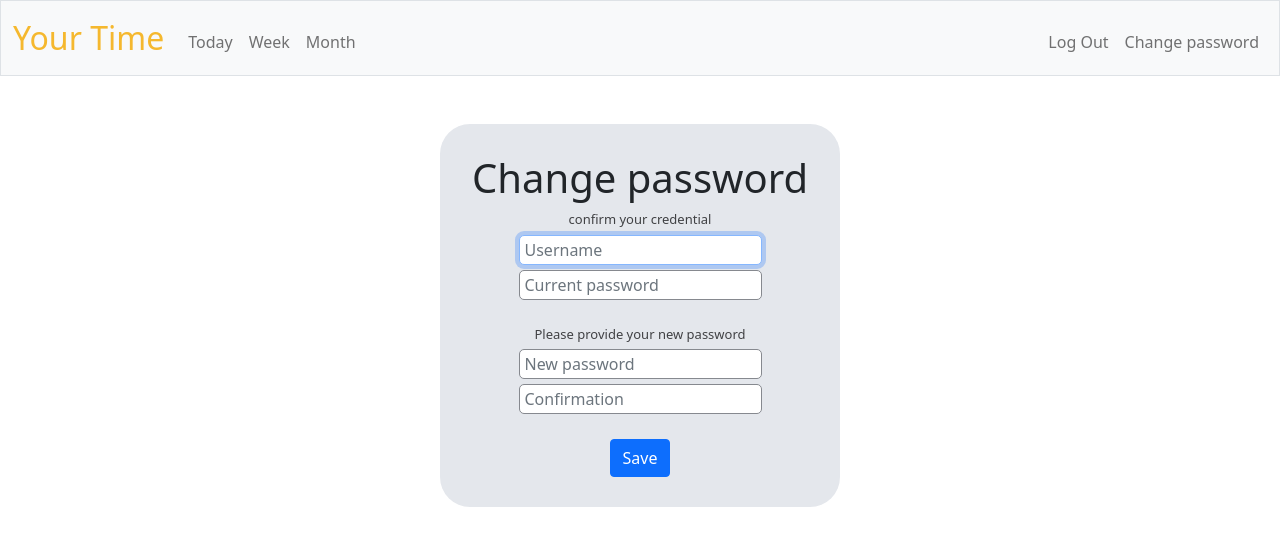
After one commit to plov/Time-Tracker, a Flask app: page /password in a window 1280 px wide. The commit adds this page. Shown: the top 546 px of the page. Run offline with Flask 3, Linux system fonts and the light colour scheme; a user stored in the database is signed in.

Commit message:
refactoring

```diff
--- a/app.py
+++ b/app.py
@@ -5,10 +5,9 @@ from datetime import datetime
 from dailyTracking import DailyTracking
 
 from dbHelper import dbHelper
-from helpers import login_required, warning
+from helpers import login_required, validate_form, warning
 from flask_session import Session
 from datetime import date
-from enum import Enum
 from calendarLogic import CalendarLogic
 from weekCalculator import WeekCalculator
 from constants import constants
@@ -27,46 +26,39 @@ weekCalculator = WeekCalculator(db, session, dailyTrack)
 
 types = { 'start':1, 'end':2 }
 
-class timestampTypes(Enum):
-     START = 1
-     END = 2
-
-
 @app.route("/", methods=['GET', 'POST'])
 @login_required
 def index():
 
     total = 0
-    rows = dailyTrack.getTodayTrackings()
-    actions = dailyTrack.getTimeActionsDict(rows)
-    availableAactions = dailyTrack.checkAvailableActions(rows)
-    total = dailyTrack.calcHoursPerDay(rows)
-    result = dailyTrack.finishDayBefore()
-    print(f"result: {result}")
+    rows = dailyTrack.today_trackings()
+    actions = dailyTrack.time_points_list_of_dict(rows)
+    availableAactions = dailyTrack.check_available_points(rows)
+    total = dailyTrack.calc_day_hours(rows)
+    result = dailyTrack.check_not_finished_day()
 
-    userId = session["user_id"]
     if request.method == 'POST':
         if request.form.get('actionStart') == 'valueStart':
-            dailyTrack.saveTimeLog(constants.START_TYPE, constants.START_DAY)
-            rows = dailyTrack.getTodayTrackings()
-            availableAactions = dailyTrack.checkAvailableActions(rows)
-            actions = dailyTrack.getTimeActionsDict(rows)
+            dailyTrack.save_time_log(constants.START_TYPE, constants.START_DAY)
+            rows = dailyTrack.today_trackings()
+            availableAactions = dailyTrack.check_available_points(rows)
+            actions = dailyTrack.time_points_list_of_dict(rows)
         elif request.form.get('actionLunchStart') == 'valueLunchStart':
-            dailyTrack.saveTimeLog(constants.STOP_TYPE, constants.START_LUNCH)
-            rows = dailyTrack.getTodayTrackings()
-            availableAactions = dailyTrack.checkAvailableActions(rows)
-            actions = dailyTrack.getTimeActionsDict(rows)
+            dailyTrack.save_time_log(constants.STOP_TYPE, constants.START_LUNCH)
+            rows = dailyTrack.today_trackings()
+            availableAactions = dailyTrack.check_available_points(rows)
+            actions = dailyTrack.time_points_list_of_dict(rows)
         elif request.form.get('actionLunchEnd') == 'valueLunchEnd':
-            dailyTrack.saveTimeLog(constants.START_TYPE, constants.FINISH_LUNCH)
-            rows = dailyTrack.getTodayTrackings()
-            availableAactions = dailyTrack.checkAvailableActions(rows)
-            actions = dailyTrack.getTimeActionsDict(rows)
+            dailyTrack.save_time_log(constants.START_TYPE, constants.FINISH_LUNCH)
+            rows = dailyTrack.today_trackings()
+            availableAactions = dailyTrack.check_available_points(rows)
+            actions = dailyTrack.time_points_list_of_dict(rows)
         elif request.form.get('actionEnd') == 'valueEnd':
-            dailyTrack.saveTimeLog(constants.STOP_TYPE, constants.FINISH_DAY)
-            rows = dailyTrack.getTodayTrackings()
-            availableAactions = dailyTrack.checkAvailableActions(rows)
-            actions = dailyTrack.getTimeActionsDict(rows)
-            total = dailyTrack.calcHoursPerDay(rows)
+            dailyTrack.save_time_log(constants.STOP_TYPE, constants.FINISH_DAY)
+            rows = dailyTrack.today_trackings()
+            availableAactions = dailyTrack.check_available_points(rows)
+            actions = dailyTrack.time_points_list_of_dict(rows)
+            total = dailyTrack.calc_day_hours(rows)
     elif request.method == 'GET':
         return render_template('index.html', actions=availableAactions, actionsList=actions, total=total)
     return render_template("index.html", actions=availableAactions, actionsList=actions, total=total)
@@ -74,22 +66,22 @@ def index():
 @app.route("/month", methods=['GET', 'POST'])
 @login_required
 def month():
-    CalendarLogic.setFirsDayOfWeek(6) #create config with start day
+    CalendarLogic.set_firs_day_of_week(constants.WEEK_START_DAY)
     if request.method == 'POST':
         yearFromForm = int(request.form.get('yearField'))
-        monthFromForm = CalendarLogic.convertMonthToNumber(request.form.get('monthField'))
+        monthFromForm = CalendarLogic.convert_month_to_number(request.form.get('monthField'))
         if request.form.get('actionLeft') == 'valueLeft':
-            selectedMonth, selectedYear = CalendarLogic.previousMonthAndYear(yearFromForm, monthFromForm) #datetime.today().year, datetime.today().month)
+            selectedMonth, selectedYear = CalendarLogic.previous_month_and_year(yearFromForm, monthFromForm)
             selectedMonthName = CalendarLogic.MONTHS[selectedMonth-1]
-            days = CalendarLogic.monthDaysWithWeekday(selectedYear, selectedMonth)
+            days = CalendarLogic.month_days_with_weekday(selectedYear, selectedMonth)
             return render_template("month.html", monthName = selectedMonthName, year = selectedYear, monthDays = days)
         if request.form.get('actionRight') == 'valueRight':
-            selectedMonth, selectedYear = CalendarLogic.nextMonthAndYear(yearFromForm, monthFromForm)
+            selectedMonth, selectedYear = CalendarLogic.next_month_and_year(yearFromForm, monthFromForm)
             selectedMonthName = CalendarLogic.MONTHS[selectedMonth-1]
-            days = CalendarLogic.monthDaysWithWeekday(selectedYear, selectedMonth)
+            days = CalendarLogic.month_days_with_weekday(selectedYear, selectedMonth)
             return render_template("month.html", monthName = selectedMonthName, year = selectedYear, monthDays = days)
 
-        days = CalendarLogic.monthDaysWithWeekday(yearFromForm, monthFromForm)
+        days = CalendarLogic.month_days_with_weekday(yearFromForm, monthFromForm)
         for week in days:
             for selectedDay in week:
                 if selectedDay == 0:
@@ -103,7 +95,7 @@ def month():
         currentMonth = datetime.today().month
         currentMonthName = CalendarLogic.MONTHS[datetime.today().month-1]
         currentYear = datetime.today().year
-        days = CalendarLogic.monthDaysWithWeekday(currentYear, currentMonth)
+        days = CalendarLogic.month_days_with_weekday(currentYear, currentMonth)
         return render_template("month.html", monthName = currentMonthName, year = currentYear, monthDays = days)
 
 @app.route("/day", methods=['GET', 'POST'])
@@ -113,9 +105,9 @@ def day():
     noFormatDateString = "{year}-{month}-{day}".format(**selectedDate)
     dateObj = datetime.strptime(noFormatDateString, "%Y-%m-%d")
     dateString = date.strftime(dateObj, "%Y-%m-%d")
-    rows = dailyTrack.getTheDayTrackings(dateString)
-    actions = dailyTrack.getTimeActionsDict(rows)
-    total = dailyTrack.calcHoursPerDay(rows)
+    rows = dailyTrack.select_date_trackings(dateString)
+    actions = dailyTrack.time_points_list_of_dict(rows)
+    total = dailyTrack.calc_day_hours(rows)
     if(dateObj.strftime('%Y-%m-%d') == datetime.today().strftime('%Y-%m-%d')):
         return redirect("/")
     return render_template("day.html", actionsList=actions, total=total, selectedDate=dateString)
@@ -123,7 +115,7 @@ def day():
 @app.route("/week", methods=['GET', 'POST'])
 @login_required
 def week():
-    weekDays = weekCalculator.getCurrentWeekDatesStrings()
+    weekDays = weekCalculator.current_week_dates_2_strings()
     if request.method == 'POST':
         for selectedDay in weekDays:
             if f'day{selectedDay}' in request.form:
@@ -132,42 +124,37 @@ def week():
                 return redirect("/day")
 
     if request.method == 'GET':
-        result = weekCalculator.getWeekHours()
+        result = weekCalculator.week_hours()
         return render_template("week.html", firstDay = weekDays[0], lastDay = weekDays[-1], days=result[-1], totalWeeekHours=result[0])
 
 @app.route("/register", methods=["GET", "POST"])
 def register():
     """Register user"""
+    print("register")
     if request.method == "POST":
-
-        # Ensure username was submitted
-        if not request.form.get("username"):
-            return warning("must provide username", 400)
+        error = validate_form(request.form, ["username", "password", "confirmation"], "register.html")
+        if error:
+            return error
 
         username = request.form.get("username")
-        rows = db.execute(f"SELECT * FROM users WHERE username = '{username}';")
+        rows = db.execute("""SELECT *
+                          FROM users
+                          WHERE username = ?;
+                          """, [username])
         if len(rows) != 0:
-            return warning("This username already exists", 400)
-
-        # Ensure password was submitted
-        elif not request.form.get("password"):
-            return warning("must provide password", 400)
-
-         # Ensure password was submitted
-        elif not request.form.get("confirmation"):
-            return warning("must provide confirmation", 400)
+            return warning("This username already exists", "register.html")
 
         elif not  request.form.get("password") == request.form.get("confirmation"):
-            return warning("Password and  confirmation do not match", 400)
-
+            return warning("Password and  confirmation do not match", "register.html")
         else:
-            # Query database for username
             hash = generate_password_hash(request.form.get("password"))
             userName = request.form.get("username")
             fname = request.form.get("firstname")
             lname = request.form.get("lastname")
             curdate = date.today()
-            db.executePush("INSERT INTO users (username,  firstname, lastname, key, date) VALUES(?,?,?,?,?);", [userName, fname, lname, hash, curdate])
+            db.execute("""INSERT INTO users (username,  firstname, lastname, key, date)
+                       VALUES(?,?,?,?,?);
+                       """, [userName, fname, lname, hash, curdate])
     else:
         return render_template("register.html")
 
@@ -176,46 +163,66 @@ def register():
 @app.route("/login", methods=["GET", "POST"])
 def login():
     """Log user in"""
+    if request.method == "POST":
+        error = validate_form(request.form, ["username", "password"], "login.html")
+        if error:
+            return error
 
-    # Forget any user_id
-    session.clear()
+        username = request.form.get("username")
+        rows = db.execute("""
+                          SELECT *
+                          FROM users
+                          WHERE username = ?;
+                          """, [username])
+        print(f"rows: {rows}")
 
-    # User reached route via POST (as by submitting a form via POST)
-    if request.method == "POST":
+        if len(rows) != 1 or not check_password_hash(rows[0][4], request.form.get("password")):
+            return warning("invalid username and/or password", "login.html")
 
-        # Ensure username was submitted
-        if not request.form.get("username"):
-            return warning("must provide username", 403)
-
-        # Ensure password was submitted
-        elif not request.form.get("password"):
-            return warning("must provide password", 403)
-
-        # Query database for username
-        userName = request.form.get("username")
-        rows = db.execute(f"SELECT * FROM users WHERE username = '{userName}';")
-
-        # Ensure username exists and password is correct
-        data = list(rows[0])
-        if len(rows) != 1 or not check_password_hash(data[4], request.form.get("password")):
-            return warning("invalid username and/or password", 403)
-
-        # Remember which user has logged in
-        session["user_id"] = data[0]
-
-        # Redirect user to home page
+        session["user_id"] = rows[0][0]
         return redirect("/")
-
-    # User reached route via GET (as by clicking a link or via redirect)
     else:
         return render_template("login.html")
 
+@app.route("/password", methods=["GET", "POST"])
+@login_required
+def password():
+    """change password"""
+    if request.method == "POST":
+        error = validate_form(request.form, ["username", "currenPassword", "newPassword", "confirmation"], "password.html")
+        if error:
+            return error
+
+        if not  request.form.get("newPassword") == request.form.get("confirmation"):
+            return warning("Password and  confirmation do not match", "password.html")
+
+        userId = session["user_id"]
+        formUserId = request.form.get("username")
+        rows = db.execute("""
+                          SELECT *
+                          FROM users
+                          WHERE username = ?;
+                          """, [formUserId])
+        if len(rows) != 1 or rows[0][0] != userId :
+            return warning("invalid current username and/or password", "password.html")
+
+        if len(rows) != 1 or not check_password_hash(rows[0][4], request.form.get("currenPassword")):
+            return warning("invalid current password and/or username", "password.html",)
+        hash = generate_password_hash(request.form.get("newPassword"))
+        result = db.execute("""UPDATE users
+                            SET key = ?
+                            WHERE username = ?;
+                            """, [hash, formUserId])
+        if not result:
+            return warning("Something went wrong", "password.html")
+        flash("Your password has changed successfully!")
+        return redirect("/")
+    else:
+        return render_template("password.html")
+
 @app.route("/logout")
+@login_required
 def logout():
     """Log user out"""
-
-    # Forget any user_id
     session.clear()
-
-    # Redirect user to login form
     return redirect("/")
--- a/constants.py
+++ b/constants.py
@@ -1,8 +1,12 @@
 class constants:
+
     START_DAY = 'start day'
     START_LUNCH = 'start lunch'
     FINISH_LUNCH = 'finish lunch'
     FINISH_DAY = 'finish day'
+    NO_WORK = 'no work'
 
     START_TYPE = 1
     STOP_TYPE = 2
+
+    WEEK_START_DAY = 6
--- a/static/styles.css
+++ b/static/styles.css
@@ -1,23 +1,75 @@
-/* Size for brand */
-nav .navbar-brand
-{
+
+nav .navbar-brand {
     font-size: xx-large;
 }
 
-/* Colors for brand */
-nav .navbar-brand .blue
-{
+nav .navbar-brand .blue {
     color: #537fbe;
 }
-nav .navbar-brand .red
-{
+
+nav .navbar-brand .red {
     color: #ea433b;
 }
-nav .navbar-brand .yellow
-{
+
+nav .navbar-brand .yellow {
     color: #f5b82e;
 }
-nav .navbar-brand .green
-{
+
+nav .navbar-brand .green {
     color: #2e944b;
 }
+.reg-form {
+    background: #e4e7ec;
+    border-radius: 30px;
+    max-width: 400px;
+    margin: auto;
+    padding: 30px;
+}
+
+.reg-form-group {
+    margin-bottom: 20px;
+}
+
+.reg-form-group label {
+    font-size: small;
+    color: #404144;
+}
+
+.reg-form-group .opt-lable{
+    font-size: xx-small;
+    color: #767e86;
+}
+
+.reg-form-group input {
+    width: 100%;
+    height: 30px;
+    padding: 5px;
+    margin: 5px;
+    border: 1px solid #86898f;
+    border-radius: 5px;
+    background: #fff;
+    color: #86898f;
+}
+
+.month-table {
+    max-width: 400px;
+    margin: auto;
+}
+
+.month-table input {
+    font-size: 20px;
+    color: #323335;
+    width: 105px;
+    height: 30px;
+    padding: 5px;
+    border: none;
+    background: #fff;
+}
+
+.month-table input:first-of-type  {
+    text-align:right;
+}
+
+.month-table .year-input {
+    text-align:center;
+}
--- a/templates/day.html
+++ b/templates/day.html
@@ -1,7 +1,7 @@
 {% extends "layout.html" %}
 
 {% block title %}
-Welcome
+Day
 {% endblock %}
 
 {% block main %}
--- a/templates/layout.html
+++ b/templates/layout.html
@@ -34,7 +34,6 @@
                             <li class="nav-item"><a class="nav-link" href="/">Today</a></li>
                             <li class="nav-item"><a class="nav-link" href="/week">Week</a></li>
                             <li class="nav-item"><a class="nav-link" href="/month">Month</a></li>
-                            <!--<li class="nav-item"><a class="nav-link" href="/Team">Team</a></li>-->
                         </ul>
                         <ul class="navbar-nav ms-auto mt-2">
                             <li class="nav-item"><a class="nav-link" href="/logout">Log Out</a></li>
@@ -62,9 +61,6 @@
             {% block main %}{% endblock %}
         </main>
 
-       <!-- <footer class="mb-5 small text-center text-muted">
-        </footer>-->
-
     </body>
 
 </html>
--- a/templates/month.html
+++ b/templates/month.html
@@ -1,13 +1,13 @@
 {% extends "layout.html" %}
 
 {% block title %}
-Welcome
+Month
 {% endblock %}
 
 {% block main %}
 <div>
     {% if session["user_id"] %}
-    <div class="d-grid gap-2 col-6 mx-auto">
+    <div class="month-table" ><!--class="d-grid gap-2 col-6 mx-auto">/-->
         <form action="/month" method="post">
             <div>
                 <button class="btn btn-light" type="submit" value="valueLeft" name="actionLeft">
@@ -17,7 +17,7 @@ Welcome
                             d="M10 12.796V3.204L4.519 8zm-.659.753-5.48-4.796a1 1 0 0 1 0-1.506l5.48-4.796A1 1 0 0 1 11 3.204v9.592a1 1 0 0 1-1.659.753z" />
                     </svg>
                 </button>
-                <input type="text" name="monthField" value="{{monthName}}" readonly> <input type="text" name="yearField"
+                <input type="text" name="monthField" value="{{monthName}}" readonly> <input class="year-input" type="text" name="yearField"
                     value="{{year}}" readonly>
                 <button class="btn btn-light" type="submit" value="valueRight" name="actionRight">
                     <svg xmlns="http://www.w3.org/2000/svg" width="16" height="16" fill="currentColor"
--- /dev/null
+++ b/templates/password.html
@@ -0,0 +1,30 @@
+{% extends "layout.html" %}
+
+{% block title %}
+change password
+{% endblock %}
+
+{% block main %}
+<div class="reg-form">
+    <div class="reg-title">
+        <h1>Change password</h1>
+    </div>
+    <form action="/password" method="post">
+        <div class="reg-form-group">
+            <label> confirm your credential</lable>
+                <input autocomplete="off" autofocus class="form-control mx-auto w-auto" id="username" name="username"
+                    placeholder="Username" type="text">
+                <input class="form-control mx-auto w-auto" id="password" name="currenPassword"
+                    placeholder="Current password" type="password">
+        </div>
+        <div class="reg-form-group">
+            <label> Please provide your new password</lable>
+                <input class="form-control mx-auto w-auto" id="password" name="newPassword" placeholder="New password"
+                    type="password">
+                <input class="form-control mx-auto w-auto" id="confirmation" name="confirmation"
+                    placeholder="Confirmation" type="password">
+        </div>
+        <button class="btn btn-primary" type="submit">Save</button>
+    </form>
+</div>
+{% endblock %}
--- a/templates/week.html
+++ b/templates/week.html
@@ -1,7 +1,7 @@
 {% extends "layout.html" %}
 
 {% block title %}
-Welcome
+current week
 {% endblock %}
 
 {% block main %}
```
Also changed, not shown: calendarLogic.py (+11 -11 lines), dailyTracking.py (+60 -50 lines), dbHelper.py (+12 -43 lines), helpers.py (+10 -13 lines), templates/login.html (+9 -2 lines), templates/register.html (+33 -18 lines), templates/warning.html (deleted, +0 -12 lines), tests/test_calendar.py (+4 -5 lines), weekCalculator.py (+38 -39 lines), TT.db.
